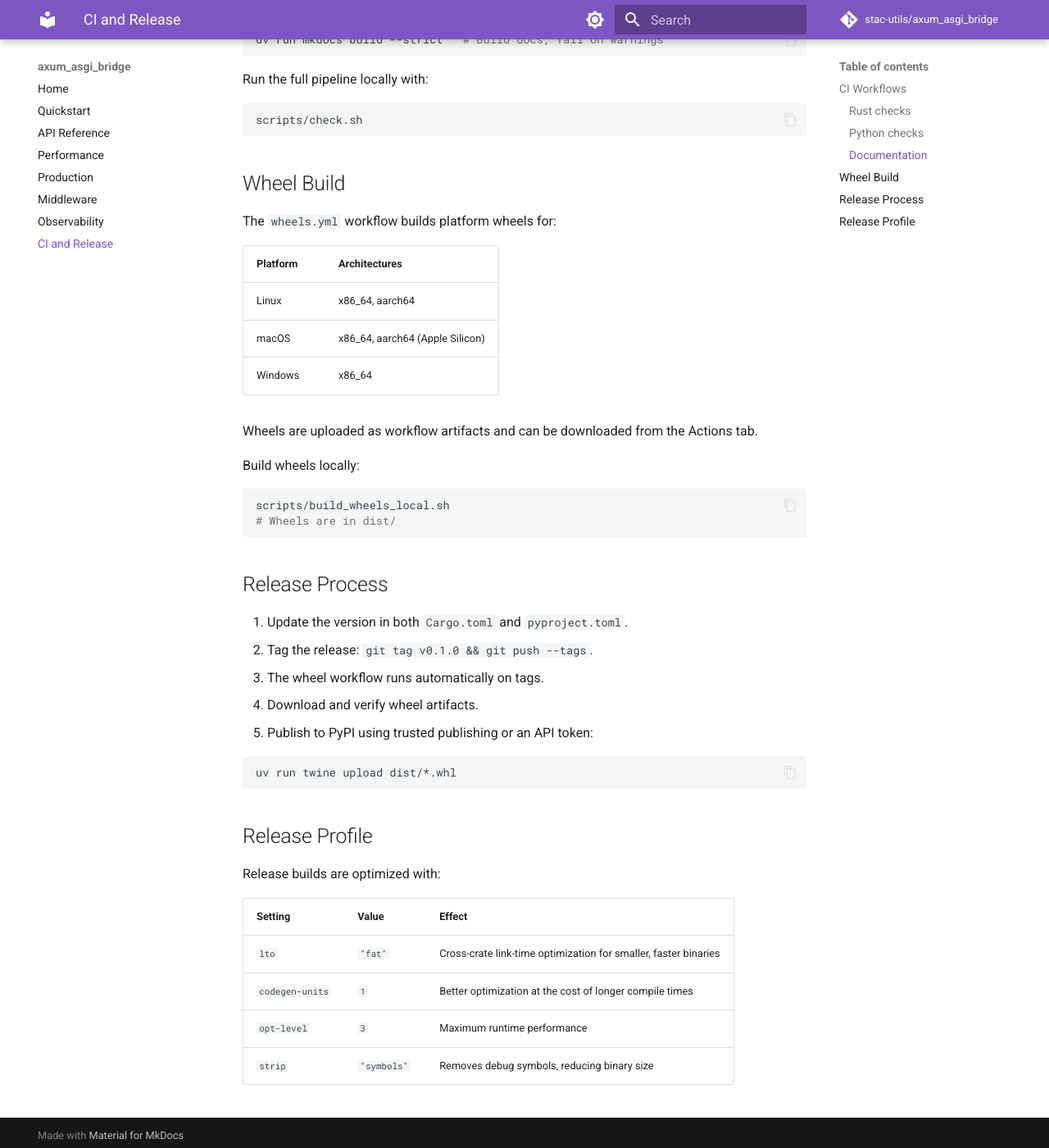
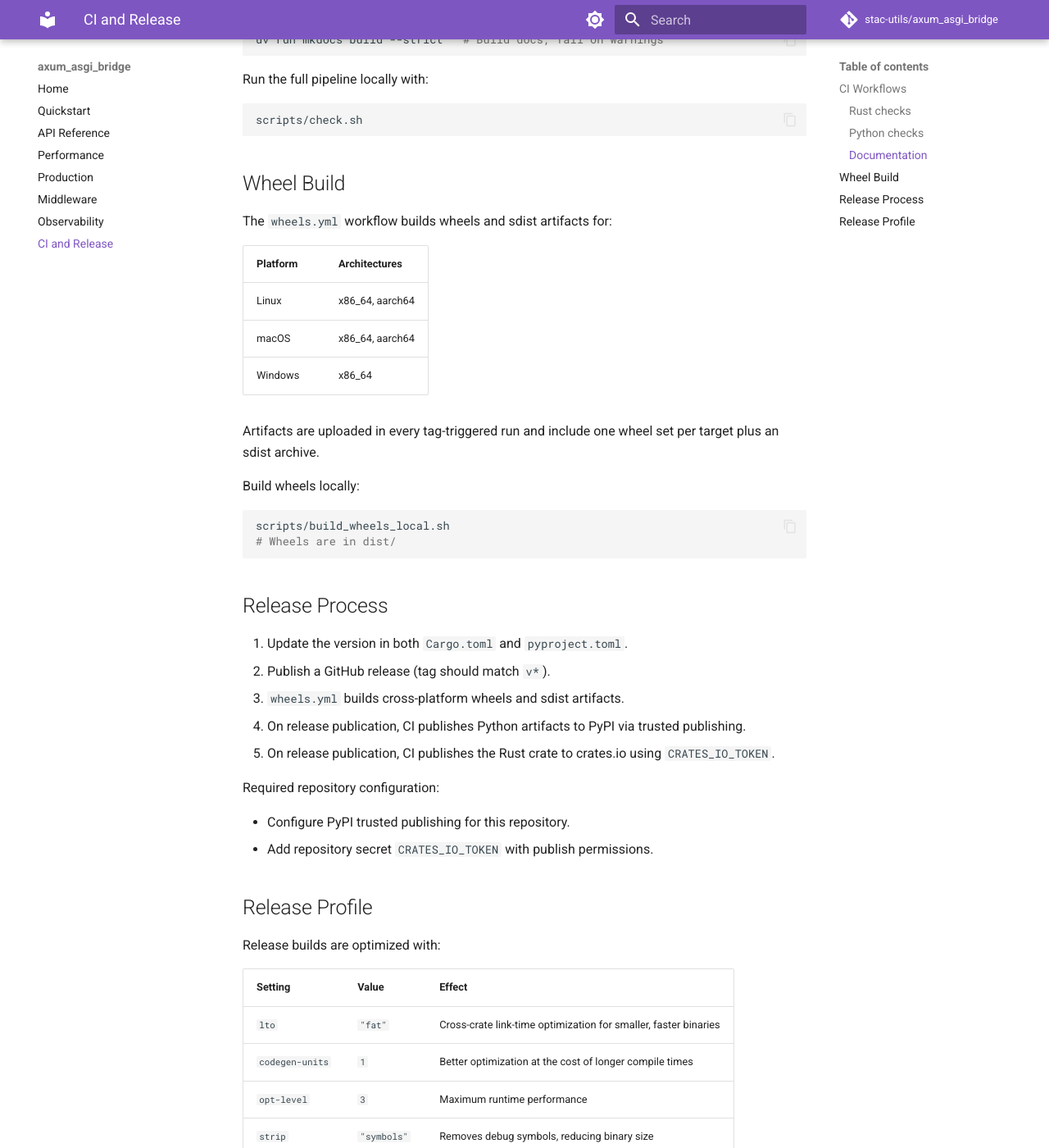
Before and after one commit to developmentseed/axum_asgi_bridge, an MkDocs documentation site: the page built from docs/ci_release.md, in a window 1280 px wide and 1400 px high, scrolled down 637 px. Shown: the whole window at 82% size. Built offline with MkDocs 1.6.1 and Material for MkDocs 9.7.7, drawn with Linux system fonts in a browser that asks for light colours; comment, search, counter and statistics services are not loaded.

Commit message:
ci: build major-platform wheels and publish releases

````diff
--- a/docs/ci_release.md
+++ b/docs/ci_release.md
@@ -35,16 +35,16 @@ scripts/check.sh
 
 ## Wheel Build
 
-The `wheels.yml` workflow builds platform wheels for:
+The `wheels.yml` workflow builds wheels and sdist artifacts for:
 
 | Platform | Architectures |
 |---|---|
 | Linux | x86_64, aarch64 |
-| macOS | x86_64, aarch64 (Apple Silicon) |
+| macOS | x86_64, aarch64 |
 | Windows | x86_64 |
 
-Wheels are uploaded as workflow artifacts and can be downloaded from the
-Actions tab.
+Artifacts are uploaded in every tag-triggered run and include one wheel set per
+target plus an sdist archive.
 
 Build wheels locally:
 
@@ -56,14 +56,15 @@ scripts/build_wheels_local.sh
 ## Release Process
 
 1. Update the version in both `Cargo.toml` and `pyproject.toml`.
-2. Tag the release: `git tag v0.1.0 && git push --tags`.
-3. The wheel workflow runs automatically on tags.
-4. Download and verify wheel artifacts.
-5. Publish to PyPI using trusted publishing or an API token:
+2. Publish a GitHub release (tag should match `v*`).
+3. `wheels.yml` builds cross-platform wheels and sdist artifacts.
+4. On release publication, CI publishes Python artifacts to PyPI via trusted publishing.
+5. On release publication, CI publishes the Rust crate to crates.io using `CRATES_IO_TOKEN`.
 
-```bash
-uv run twine upload dist/*.whl
-```
+Required repository configuration:
+
+- Configure PyPI trusted publishing for this repository.
+- Add repository secret `CRATES_IO_TOKEN` with publish permissions.
 
 ## Release Profile
 
````
Also changed, not shown: 1 other file.
